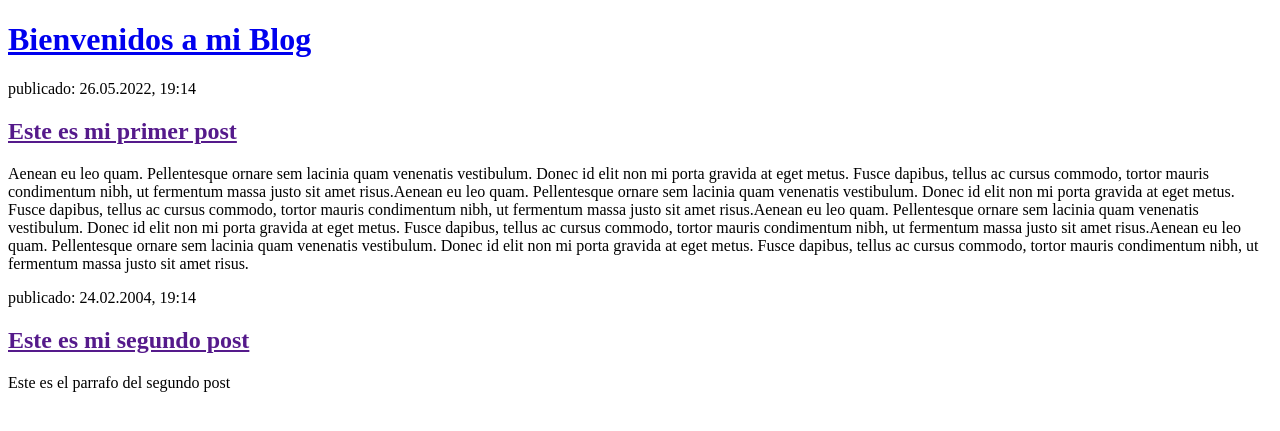
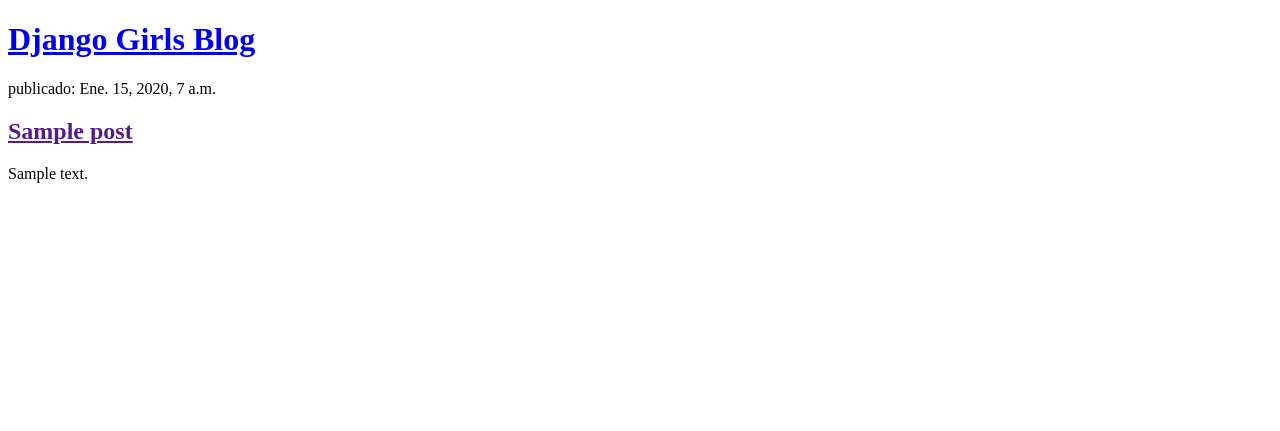
Before and after one commit to tomastessio/my-first-blog, a Django app: page / in a window 1280 px wide. Shown: the top 431 px of the page. Run offline with Django 3.2, Linux system fonts and the light colour scheme; tables that the repository leaves empty hold one stand-in row (values such as "Sample post").

Commit message:
Modificaciones para mostrar post desde base de datos.

```diff
--- a/blog/templates/blog/post_list.html
+++ b/blog/templates/blog/post_list.html
@@ -8,19 +8,15 @@
 </head>
 <body>
     <div>
-        <h1><a href="/">Bienvenidos a mi Blog</a></h1>
+        <h1><a href="/">Django Girls Blog</a></h1>
     </div>
 
-    <div>
-        <p>publicado: 26.05.2022, 19:14</p>
-        <h2><a href="">Este es mi primer post</a></h2>
-        <p>Aenean eu leo quam. Pellentesque ornare sem lacinia quam venenatis vestibulum. Donec id elit non mi porta gravida at eget metus. Fusce dapibus, tellus ac cursus commodo, tortor mauris condimentum nibh, ut fermentum massa justo sit amet risus.Aenean eu leo quam. Pellentesque ornare sem lacinia quam venenatis vestibulum. Donec id elit non mi porta gravida at eget metus. Fusce dapibus, tellus ac cursus commodo, tortor mauris condimentum nibh, ut fermentum massa justo sit amet risus.Aenean eu leo quam. Pellentesque ornare sem lacinia quam venenatis vestibulum. Donec id elit non mi porta gravida at eget metus. Fusce dapibus, tellus ac cursus commodo, tortor mauris condimentum nibh, ut fermentum massa justo sit amet risus.Aenean eu leo quam. Pellentesque ornare sem lacinia quam venenatis vestibulum. Donec id elit non mi porta gravida at eget metus. Fusce dapibus, tellus ac cursus commodo, tortor mauris condimentum nibh, ut fermentum massa justo sit amet risus.</p>
-    </div>
-
-    <div>
-        <p>publicado: 24.02.2004, 19:14</p>
-        <h2><a href="">Este es mi segundo post</a></h2>
-        <p>Este es el parrafo del segundo post</p>
-    </div>
+    {% for post in posts %}
+        <div>
+            <p> publicado: {{ post.published_date }}</p>
+            <h2><a href="">{{ post.title }}</a></h2>
+            <p>{{ post.text|linebreaksbr }}</p>
+        </div>
+    {% endfor %}
 </body>
 </html>
--- a/blog/views.py
+++ b/blog/views.py
@@ -1,6 +1,10 @@
+from django.utils import timezone
 from django.shortcuts import render
+from django.shortcuts import render
+from .models import Post
 
 # Create your views here.
 
 def post_list(request):
-    return render(request, 'blog/post_list.html', {})
+    posts = Post.objects.filter(published_date__lte=timezone.now()).order_by('published_date')
+    return render(request, 'blog/post_list.html', {'posts': posts})
```
